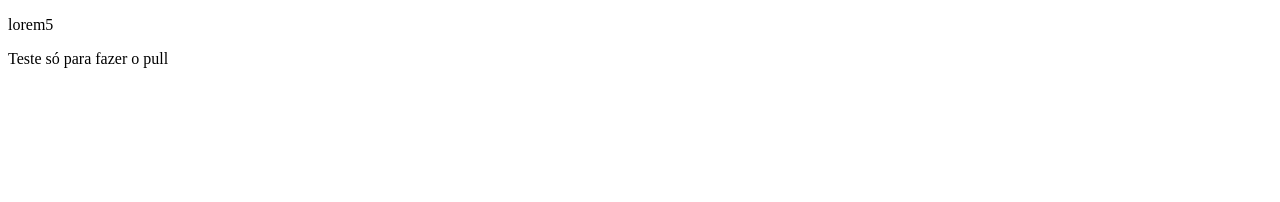
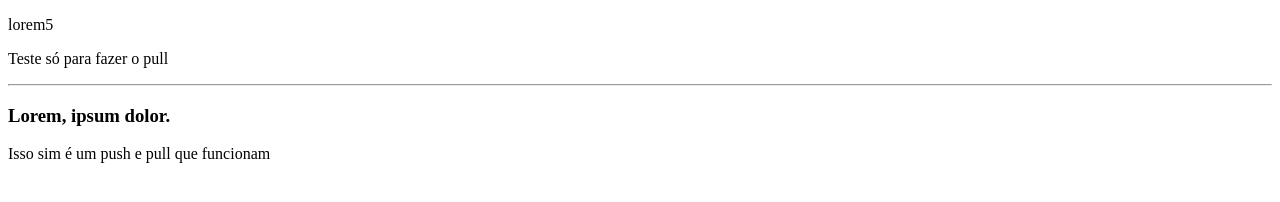
Before and after one commit to deiabb/gitreino, a plain HTML site: page index.html in a window 1280 px wide. Drawn offline with Linux system fonts and the light colour scheme.

Commit message:
a modificacao so vai depois do commit

```diff
--- a/index.html
+++ b/index.html
@@ -8,5 +8,8 @@
 <body>
     <p>lorem5</p>
     <p>Teste só para fazer o pull </p>
+    <hr>
+    <h3>Lorem, ipsum dolor.</h3>
+    <p>Isso sim é um push e pull que funcionam</p>
 </body>
 </html>
```
